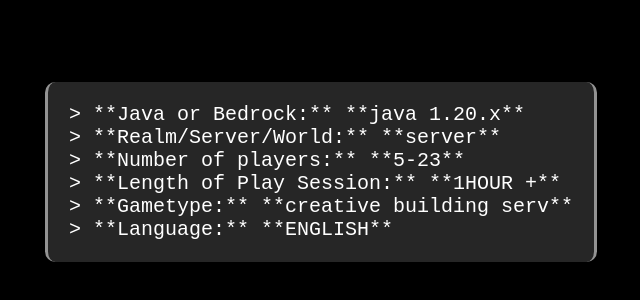
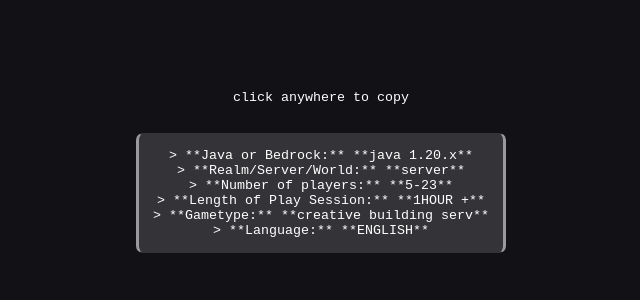
Before and after one commit to ocwo/ocwo.github.io, a plain HTML site: page index.html in a window 1280 px wide. Shown: the part 228-528 px from the top of the page, without its empty margins (319-959 px from the left). Drawn offline with Linux system fonts and the light colour scheme.

Commit message:
Update index.html

```diff
--- a/index.html
+++ b/index.html
@@ -3,14 +3,35 @@
 body {
     margin: 0;
     height: 100vh;
-    background: black;
+    background: rgb(17, 17, 22);
     display: flex;
     justify-content: center;
     align-items: center;
     font-size: x-large;
+    display: flexbox;
+    flex-flow: column wrap;
+}
+
+button {
+    width: 100vw;
+    height: 100vh;
+    display: flexbox;
+    flex-flow: column wrap;
+    background: transparent;
+    display: flex;
+    justify-content: center;
+    align-items: center;
+    border: none;
+}
+
+p {
+    display: block;
+    font-family: monospace;
+    color: white;
 }
 
 pre {
+    display: block;
     position: relative;
     background: rgba(255, 255, 255, 0.15);
     color: white;
@@ -18,6 +39,8 @@
     margin: 2ex;
     width: min-content;
     border-radius: 1ex;
+    border-top: solid 1px rgba(0, 0, 0, 0.001);
+    border-bottom: solid 1px rgba(0, 0, 0, 0.001);
     border-right: solid 3px rgba(255, 255, 255, 0.5);
     border-left: solid 3px rgba(255, 255, 255, 0.5);
     transition: all 1s cubic-bezier(0,.75,.75,1);
@@ -26,7 +49,7 @@
 pre:hover {
     background: rgba(255, 255, 255, 0.1);
     color: rgb(255, 237, 214);
-    box-shadow: 0px 0px 5px 10px rgba(0,0,0, .1), 0 0 100vh 0 rgba(255, 237, 214, .1);
+    box-shadow: 0px 0px 15px 1px rgba(0,0,0, .7), 0 0 100vh 0 rgba(255, 237, 214, .1);
     border: solid 1px rgba(255, 255, 255, 0.0001);
 }
 
@@ -39,6 +62,8 @@
 }
 </style>
 <script>
+let text = ``
+
 const randomCase = str => {
     const cases = [
         str => str.toLowerCase(),
@@ -137,15 +162,27 @@
 }
 function render(text) {
     let element = document.createElement(`pre`);
-    document.body.appendChild(element);
+    document.querySelector(`button`).appendChild(element);
     element.textContent = text;
 }
 
 function main() {
     let ad = generate();
+    text = ad;
 
     render(ad);
 }
 
+function copy() {
+    navigator.clipboard.writeText(text);
+    document.querySelector(`p`).innerHTML += ` [done]`
+}
+
+
+
+window.onclick = copy;
 window.onload = main;
 </script>
+<body>
+<button><p>click anywhere to copy</p></button>
+</body>
```
